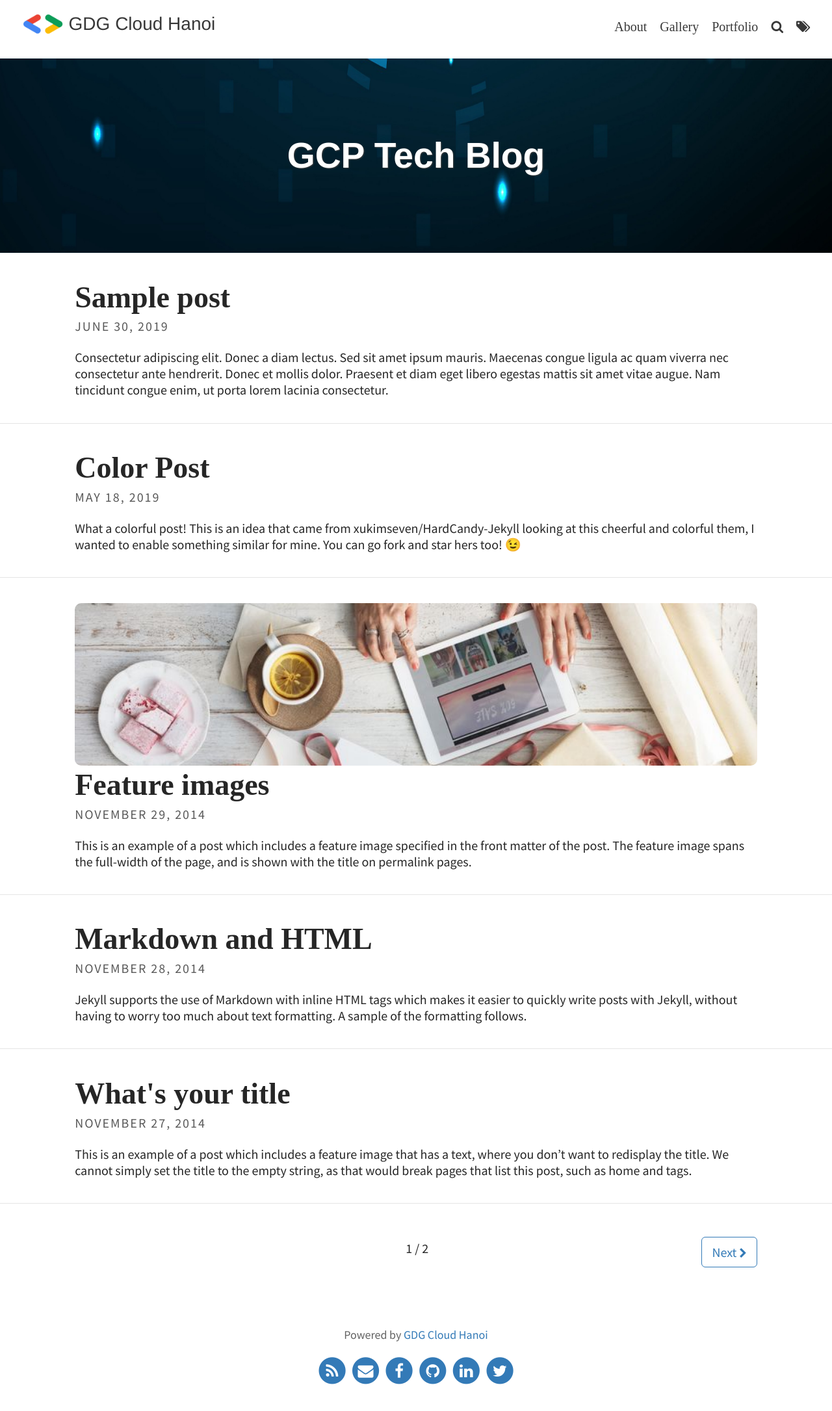
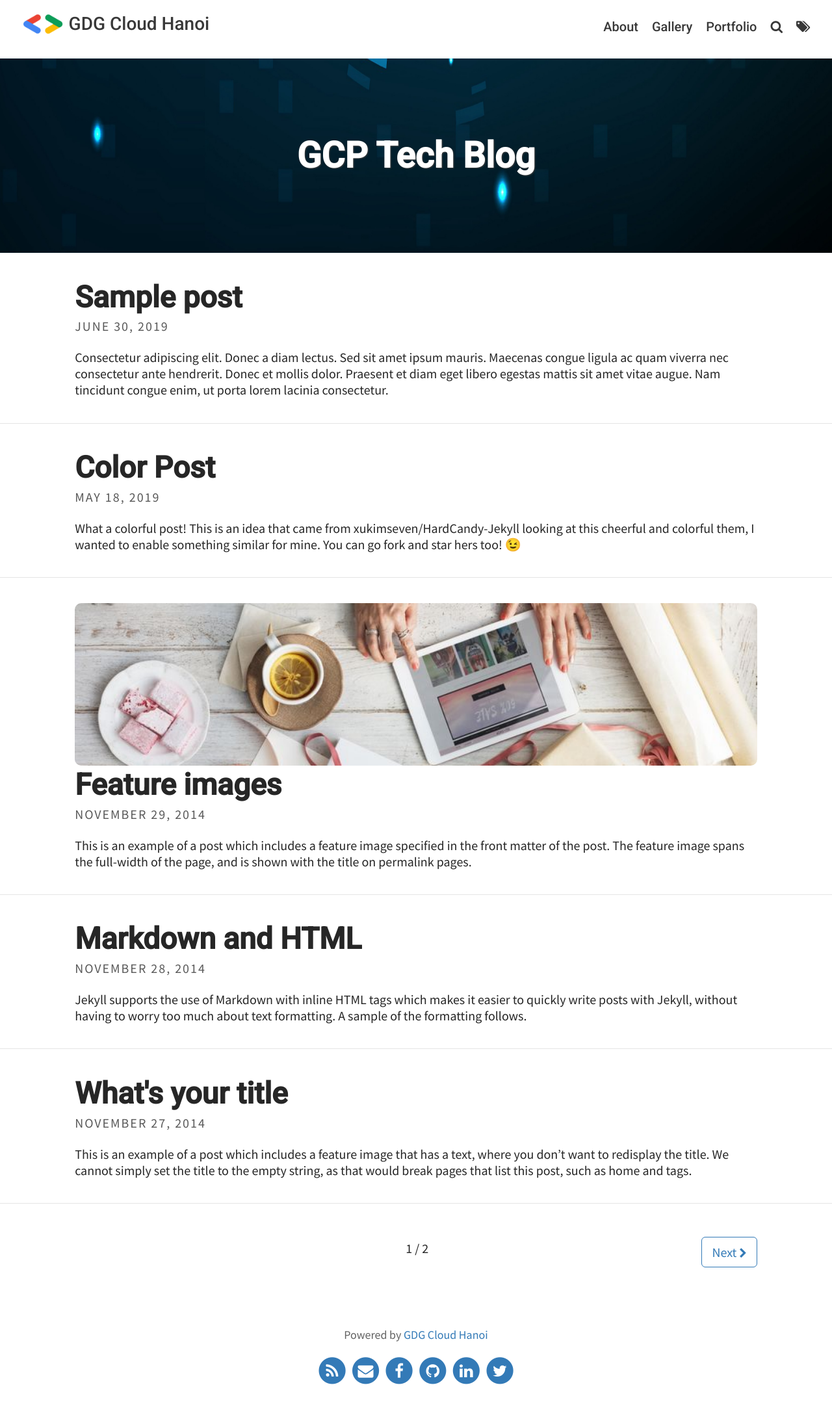
Before and after one commit to gdgcloudhanoi/gdgcloudhanoi.github.io, a Jekyll site: the page built from index.html, in a window 1280 px wide. Shown: the whole page at 65% size. Built offline with Jekyll 4.4.1, drawn with Linux system fonts in a browser that asks for light colours; the list of posts is cut into pages by our own code.

Commit message:
Roboto font
Signed-off-by: Nguyen Hai Truong <truongnh@vn.fujitsu.com>

```diff
--- a/_includes/head.html
+++ b/_includes/head.html
@@ -17,7 +17,9 @@
     <!-- RSS -->
     <link rel="alternate" type="application/atom+xml" title="{{ site.title }}" href="{{ 'feed.xml' | absolute_url }}"/>
 
-    {% if page.bootstrap %}
+    <link href="https://fonts.googleapis.com/css?family=Roboto+Mono|Roboto+Slab:300|Roboto:500" rel="stylesheet">
+
+	{% if page.bootstrap %}
     <!-- Bootstrap-4.1.3 isolation CSS -->
     <link rel="stylesheet" type="text/css" href="{{ '/assets/css/vendor/bootstrap-iso.min.css' | relative_url }}">
 
--- a/_sass/base/_global.scss
+++ b/_sass/base/_global.scss
@@ -43,7 +43,7 @@
 h4,
 h5,
 h6 {
-  font-family: 'Google Sans';
+  font-family: 'Roboto';
   line-height: 1.3;
   margin: 0.67em 0;
 
--- a/_sass/base/_variables.scss
+++ b/_sass/base/_variables.scss
@@ -1,7 +1,7 @@
 // Typography
 $font-family-main: 'Source Sans Pro', Helvetica, Arial, sans-serif;
 $font-family-headings: 'Source Sans Pro', Helvetica, Arial, sans-serif;
-$font-family-logo: 'Google Sans', Helvetica, Arial, sans-serif;
+$font-family-logo: 'Roboto', Helvetica, Arial, sans-serif;
 $font-size: 1.25em;
 
 // Padding
--- a/_sass/includes/_navbar.scss
+++ b/_sass/includes/_navbar.scss
@@ -16,7 +16,7 @@
 .site-header {
   //padding-bottom: 1%;
   padding: 2% 2% 1% 2%;
-  font-family: 'Google Sans';
+  font-family: 'Roboto';
   background: $brand-color;
   display: inline-block;
   float: left;
```
